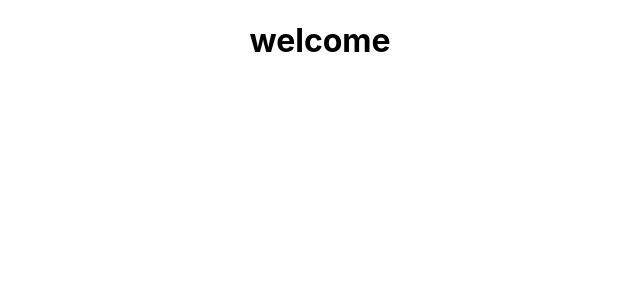
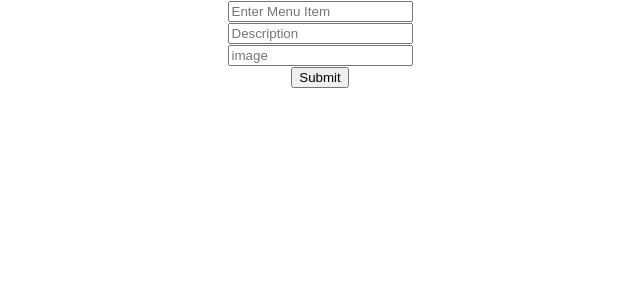
Before and after one commit to sluongo718/frontend, a React (Create React App) app: page /menu-form in a window 1280 px wide. Shown: the top 300 px of the page, without its empty margins (320-960 px from the left). Built offline with nearby package versions, Linux system fonts and the light colour scheme.

Commit message:
create basic route for menu form

```diff
--- a/src/App.js
+++ b/src/App.js
@@ -1,10 +1,14 @@
 import logo from './logo.svg';
 import './App.css';
+import { BrowserRouter as Router, Route} from 'react-router-dom';
+import MenuItemForm from './components/menuItemForm'
 
 function App() {
   return (
     <div className="App">
-          <h1>welcome</h1>
+         <Router>
+           <Route exact path="/menu-form" component={MenuItemForm} />
+         </Router>
     </div>
   );
 }
--- a/src/components/menuItemForm.js
+++ b/src/components/menuItemForm.js
@@ -53,3 +53,5 @@ class MenuItemForm extends Component {
     }
 
 }
+
+export default MenuItemForm
```
